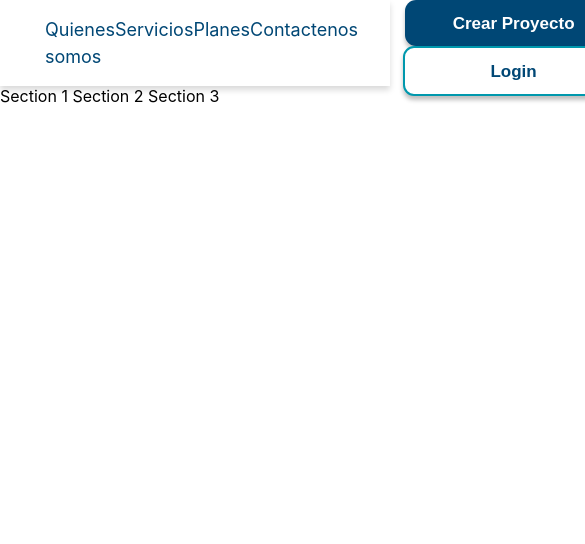
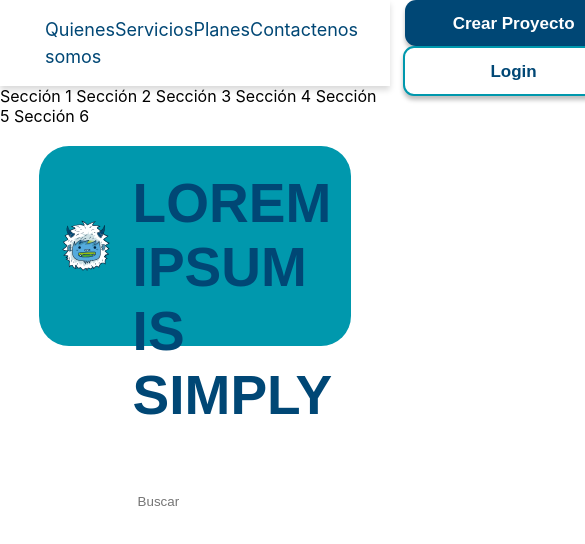
Before and after one commit to nataliarrod/my-adfi, a React (Create React App) app: page / in a window 390 px wide. Shown: the top 544 px of the page, 585 px wide, since content can reach past the window. Built offline with nearby package versions, Linux system fonts and the light colour scheme.

Commit message:
update section 7, pending update of breakpoints

```diff
--- a/src/modules/Landing/components/NavBar/index.js
+++ b/src/modules/Landing/components/NavBar/index.js
@@ -1,7 +1,6 @@
 import React from "react";
 import Logo from "../../../../assets/img/png/logo.png";
 import labelsNavBar from "./constants";
-import User from "../../../../assets/img/png/user.png";
 import "./style.css";
 import Button from "../Button";
 
--- /dev/null
+++ b/src/modules/Landing/components/SearchBar/constants.js
@@ -0,0 +1,6 @@
+const searchBarConstants = {
+  title: "LOREM IPSUM IS SIMPLY",
+  text: "Lorem Ipsum is simply dummy text of the printing and typesetting industry. Lorem Ipsum has been the industry's standard dummy text ever since the 1500s"
+}
+
+export default searchBarConstants;
--- /dev/null
+++ b/src/modules/Landing/components/SearchBar/index.js
@@ -0,0 +1,28 @@
+import React from "react";
+import mascot04 from "../../../../assets/img/svg/mascot-04.svg";
+import icon1_30 from "../../../../assets/img/svg/1-30.svg";
+import "./style.css";
+import searchBarConstants from "./constants";
+
+
+const SearchBar = () => {
+  return (
+    <div className="searchbar-container">
+      <div className="searchbar-mascot">
+        <img src={mascot04} alt="mascot-04" />
+      </div>
+      <div className="searchbar-group">
+        <div className="searchbar-title">{searchBarConstants.title}</div>
+        <div className="searchbar-text">{searchBarConstants.text}</div>
+        <div className="searchbar-search">
+          <input className="search-input" type="text" placeholder="Buscar" />
+          <button className="search-button" type="submit">
+            <img src={icon1_30} alt="1-30" />
+          </button>
+        </div>
+      </div>
+    </div>
+  );
+}
+
+export default SearchBar;
--- /dev/null
+++ b/src/modules/Landing/components/SearchBar/style.css
@@ -0,0 +1,69 @@
+.searchbar-container {
+  display: flex;
+  justify-content: flex-start;
+  align-items: center;
+  background: #0098AD;
+  width: 80%;
+  height: 200px;
+  margin: 20px 10%;
+  border-radius: 30px;
+  font-family: 'Poppins', sans-serif;
+}
+
+.searchbar-mascot {
+  width: 200px;
+  height: 200px;
+  margin: 20px;
+  display: flex;
+  align-items: center;
+  justify-content: center;
+}
+
+.searchbar-group {
+  display: flex;
+  flex-wrap: wrap;
+  align-content: space-around;
+  width: 70%;
+  height: 150px;
+}
+.searchbar-title {
+  font-size: 55px;
+  font-weight: bold;
+  color: #004775;
+  /* line-height: 82px; */
+  display: flex;
+  align-items: center;
+}
+
+.searchbar-text {
+  text-align: center;
+  font-size: 12px;
+  color: #FFFFFF;
+}
+
+.searchbar-search{
+  display: flex;
+  align-items: center;
+}
+
+.searchbar-search .search-input{
+  color:#5595A9;
+  background: #FFFFFF;
+  width: 630px;
+  height: 29px;
+  left: 583px;
+  top: 2020px;
+  border-radius: 5px 0 0 5px;
+  outline: none;
+  border: 3px solid #fff;
+}
+
+.searchbar-search .search-button{
+  width: 40px;
+  height: 37px;
+  color: #fff;
+  cursor: pointer;
+  border: 3px solid #FFF;
+  border-radius: 0 5px 5px 0;
+  background: #FFF;
+}
--- a/src/modules/Landing/containers/LandingContainer/index.js
+++ b/src/modules/Landing/containers/LandingContainer/index.js
@@ -1,13 +1,18 @@
 import React from "react";
-import NavBar from '../../components/NavBar'
+import NavBar from '../../components/NavBar';
+import SearchBar from "../../components/SearchBar";
 
 function LandingContainer() {
   return (
     <div>
-      <NavBar/>
-      Section 1
-      Section 2
-      Section 3
+      <NavBar />
+      Sección 1
+      Sección 2
+      Sección 3
+      Sección 4
+      Sección 5
+      Sección 6
+      <SearchBar/>
     </div>
   );
 }
```
Also changed, not shown: src/assets/img/svg/1-30.svg (added), src/assets/img/svg/mascot-04.svg (added).
